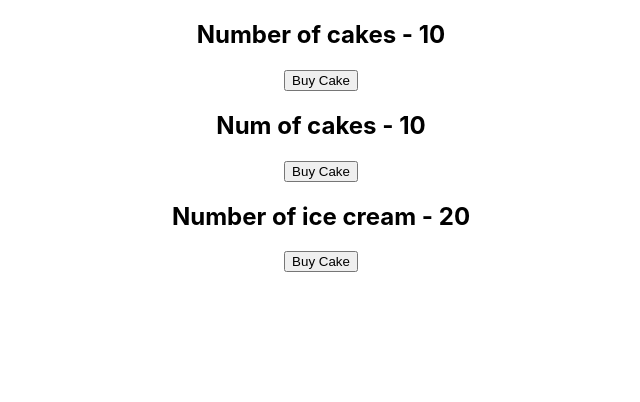
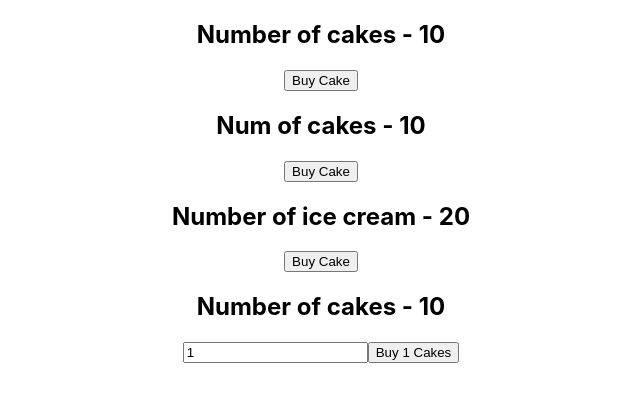
Before and after one commit to ebrahim-j/react-redux-demo, a React (Create React App) app in the folder react-redux-demo/: page / in a window 1280 px wide. Shown: the top 402 px of the page, without its empty margins (319-959 px from the left). Built offline with nearby package versions, Linux system fonts and the light colour scheme.

Commit message:
add action payload for more richness

```diff
--- a/react-redux-demo/src/App.js
+++ b/react-redux-demo/src/App.js
@@ -6,6 +6,7 @@
 import CakeContainer from './components/CakeContainer';
 import HooksCakeContainer from './components/HooksCakeContainer';
 import IceCreamContainer from './components/IceCreamContainer';
+import NewCakeContainer from './components/NewCakeContainer';
 
 function App() {
   return (
@@ -14,6 +15,7 @@
         <CakeContainer />
         <HooksCakeContainer />
         <IceCreamContainer />
+        <NewCakeContainer />
       </div>
     </Provider>
   );
--- /dev/null
+++ b/react-redux-demo/src/components/NewCakeContainer.js
@@ -0,0 +1,28 @@
+import React, {useState} from 'react'
+import { connect } from 'react-redux'
+import { buyCake } from '../redux/cake/cakeActions'
+
+function NewCakeContainer(props) {
+    const [number, setNumber] = useState(1)
+    return (
+        <div>
+            <h2>Number of cakes - {props.numOfCakes}</h2>
+            <input type='text' value={number} onChange={e => setNumber(e.target.value)} />
+            <button onClick={() => props.buyCakes(number)}>Buy {number} Cakes</button>
+        </div>
+    )
+}
+
+const mapStateToProps = state => {
+    return {
+        numOfCakes: state.cake.numOfCakes
+    }
+}
+
+const mapDispatchToProps = dispatch => {
+    return {
+        buyCakes: number => dispatch(buyCake(number))
+    }
+}
+
+export default connect(mapStateToProps, mapDispatchToProps)(NewCakeContainer)
--- a/react-redux-demo/src/redux/cake/cakeActions.js
+++ b/react-redux-demo/src/redux/cake/cakeActions.js
@@ -1,7 +1,8 @@
 import { BUY_CAKES } from "./cakeTypes"
 
-export const buyCake = () => {
+export const buyCake = (number=1) => {
     return {
-        type: BUY_CAKES
+        type: BUY_CAKES,
+        payload: number
     }
 }
--- a/react-redux-demo/src/redux/cake/cakeReducer.js
+++ b/react-redux-demo/src/redux/cake/cakeReducer.js
@@ -7,7 +7,7 @@
     switch (action.type) {
         case BUY_CAKES: return {
             ...state,
-            numOfCakes: state.numOfCakes - 1
+            numOfCakes: state.numOfCakes - action.payload
         }
         default: return state
     }
```
